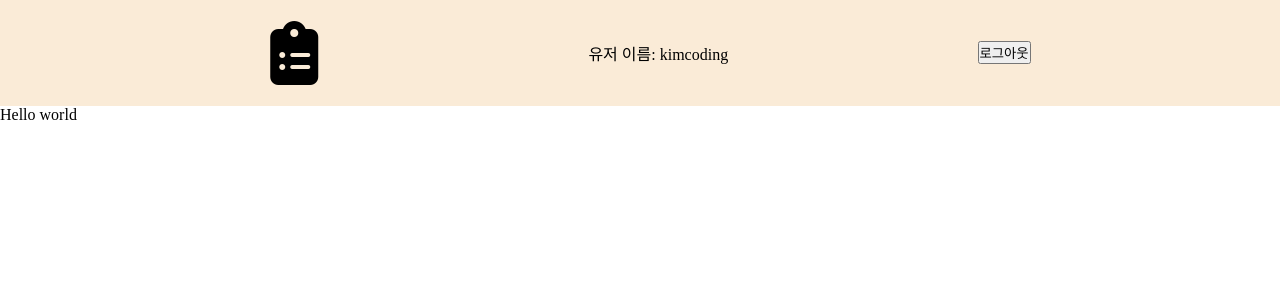
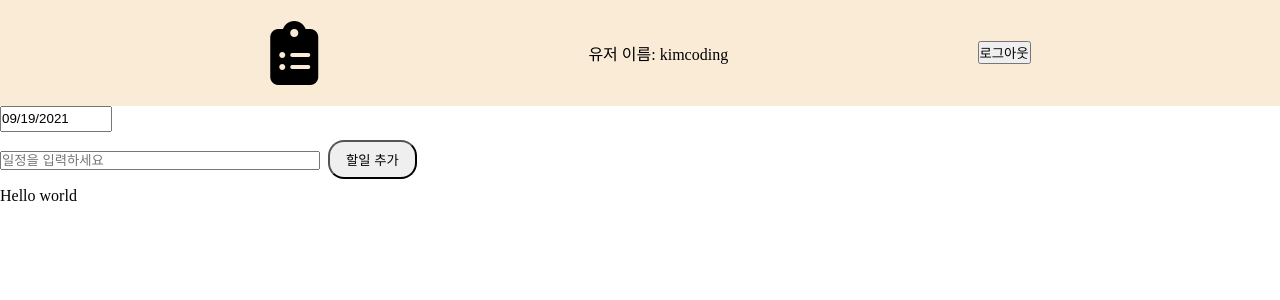
Before and after one commit to lsm6627/codegangster_toto, a React (Create React App) app: page / in a window 1280 px wide. Shown: the top 300 px of the page. Built offline with nearby package versions, Linux system fonts and the light colour scheme.

Commit message:
MakeTodo 컴포넌트 input 창 구현 (#3)
Co-authored-by: jamiep9rk <jamiecareer96@gmail.com>

```diff
--- a/package.json
+++ b/package.json
@@ -7,6 +7,7 @@
     "@testing-library/react": "^11.1.0",
     "@testing-library/user-event": "^12.1.10",
     "react": "^17.0.2",
+    "react-datepicker": "^4.2.1",
     "react-dom": "^17.0.2",
     "react-router-dom": "^5.3.0",
     "react-scripts": "4.0.3",
--- /dev/null
+++ b/src/component/MakeTodo.css
@@ -0,0 +1,16 @@
+.MakeTodo_datepicker {
+    width: 7rem;
+    height: 2em;
+}
+
+.MakeTodo_input {
+    flex: 1 0 0;
+    width: 20rem;
+    margin-bottom: 2px;
+}
+
+.MakeTodo_submit {
+    margin: 0.5rem;
+    padding: 0.5rem 1rem;
+    border-radius: 1rem;
+}
--- a/src/component/MakeTodo.js
+++ b/src/component/MakeTodo.js
@@ -1,8 +1,69 @@
 import React from 'react';
+import {useState} from 'react';
+import './MakeTodo.css';
+import dummyTodos from '../static/dummyData';
+import DatePicker from "react-datepicker";
+
+
 
 const MakeTodo = () => {
+    const[date, setDate] = useState("")
+    const[message, setMessage] = useState("")
+    const[todoList, settodoList] = useState([...dummyTodos]);
+
+    // const DatePickerComponent = () => {
+    const [startDate, setStartDate] = useState(new Date());
+    // const ExampleCustomInput = ({value, onClick}) => (
+    //     <button className="example-custom-input" onClick={onClick}>
+    //         {value}
+    //     </button>
+    //     )
+    // }
+
+
+const addTodoClick = (event) => {
+    console.log("확인")
+    const todo = {};
+    todo.id = 6;
+    todo.d_day = 10;
+    todo.content = message;
+    todo.check = false;
+    todo.createdAt = '2019-02-25T16:17:27.000Z';
+    todo.updatedAt = '2019-02-25T16:17:27.000Z';
+
+    settodoList([...todoList, todo]);
+    setMessage("");
+}
+
+const handleChangeMsg = (event) => {
+    setMessage(event.target.value);
+}
+
     return (
-        <div />
+        <div>
+        <DatePicker
+        className="MakeTodo_datepicker"
+        selected = {startDate}
+        onChange = {(date) => setStartDate(date)}
+        // customInput = {<ExampleCustomInput />}
+        >
+        </DatePicker>
+
+        <input
+        className="MakeTodo_input"
+        type="text"
+        value={message}
+        onChange={handleChangeMsg}
+        placeholder="일정을 입력하세요">
+
+        </input>
+
+        <button
+        className="MakeTodo_submit"
+        onclick={addTodoClick}>할일 추가
+        </button>
+
+        </div>
     )
 }
 
```
Also changed, not shown: 2 other files (tests, documents, lock files or other folders).
